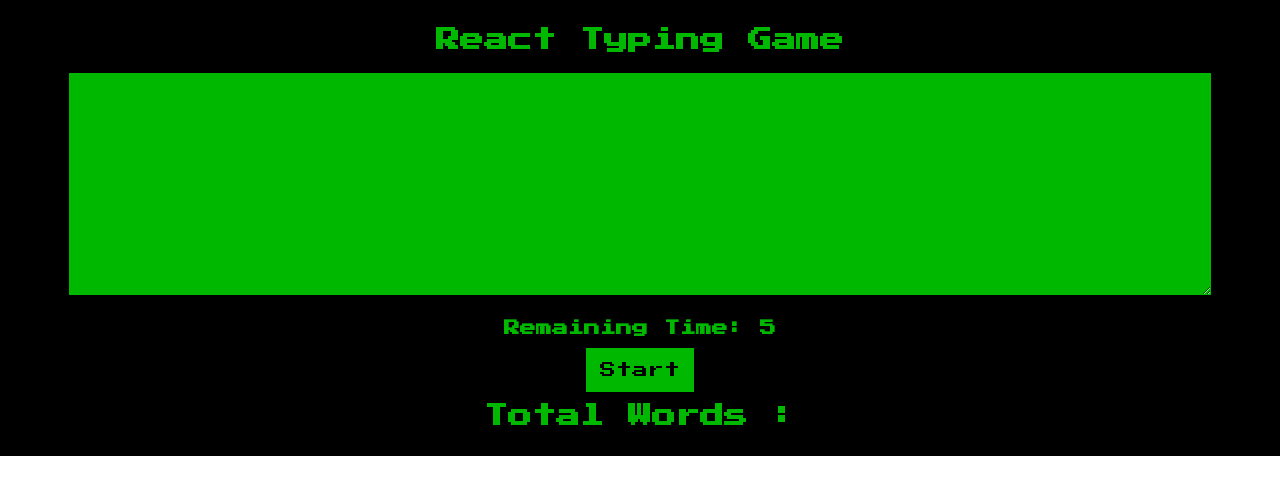
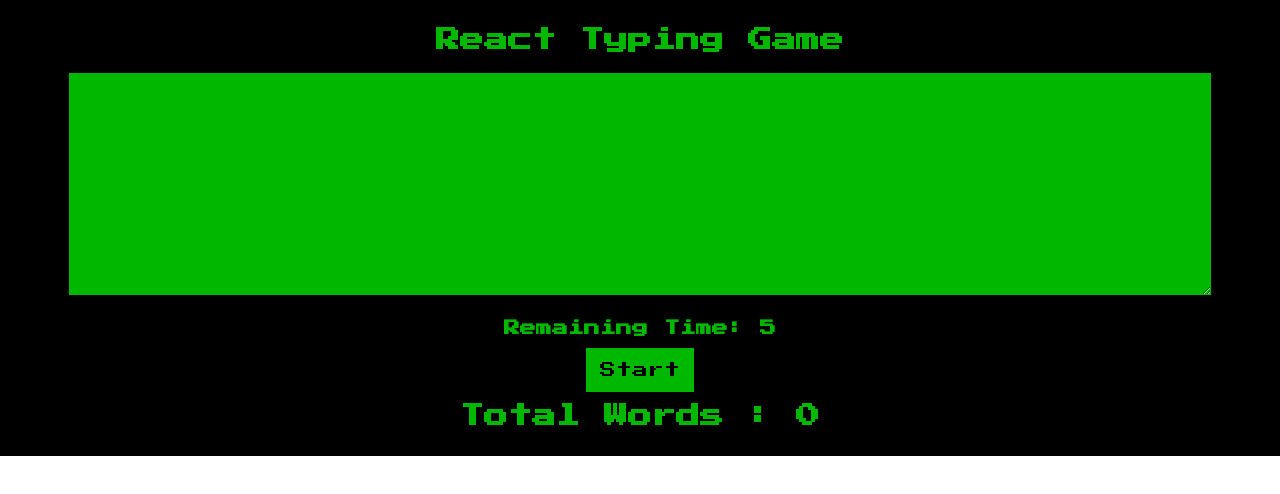
Before and after one commit to only-as19/Typing-Test-Game, a React (Vite) app: page / in a window 1280 px wide. Shown: the top 494 px of the page. Built offline with nearby package versions, Linux system fonts and the light colour scheme.

Commit message:
Typing Test Game - Use new hook to automaticaly count and display word count

```diff
--- a/src/App.jsx
+++ b/src/App.jsx
@@ -8,6 +8,7 @@ const App = () => {
 
   const[timeRemaining,setRemainingTime] = useState(5)
   const[IsTimeRunning,setTimeRunning] = useState(false)
+  const[word,setWordCount] = useState(0)
 
 
   const handleChnage = (e)=>{
@@ -23,6 +24,7 @@ const App = () => {
         },1000)
       }else{
         setTimeRunning(false)
+        setWordCount(calculateWordCount(text.typingText))
       }
 
   },[timeRemaining,IsTimeRunning])
@@ -37,6 +39,7 @@ const App = () => {
     const filterWord = wordArr.filter(word => word !== "")
     return filterWord.length
   }
+
   return (
     <div>
       <div className="font-typing text-typing-text bg-black text-center p-4">
@@ -52,7 +55,7 @@ const App = () => {
         className="bg-typing-text text-black py-2.5 px-3.5 block mx-auto"
         onClick={changeTimeRunning}
         >Start</button>
-        <h1 className="text-2xl font-bold m-2">Total Words : </h1>
+        <h1 className="text-2xl font-bold m-2">Total Words : {word}</h1>
       </div>
     </div>
   )
```
